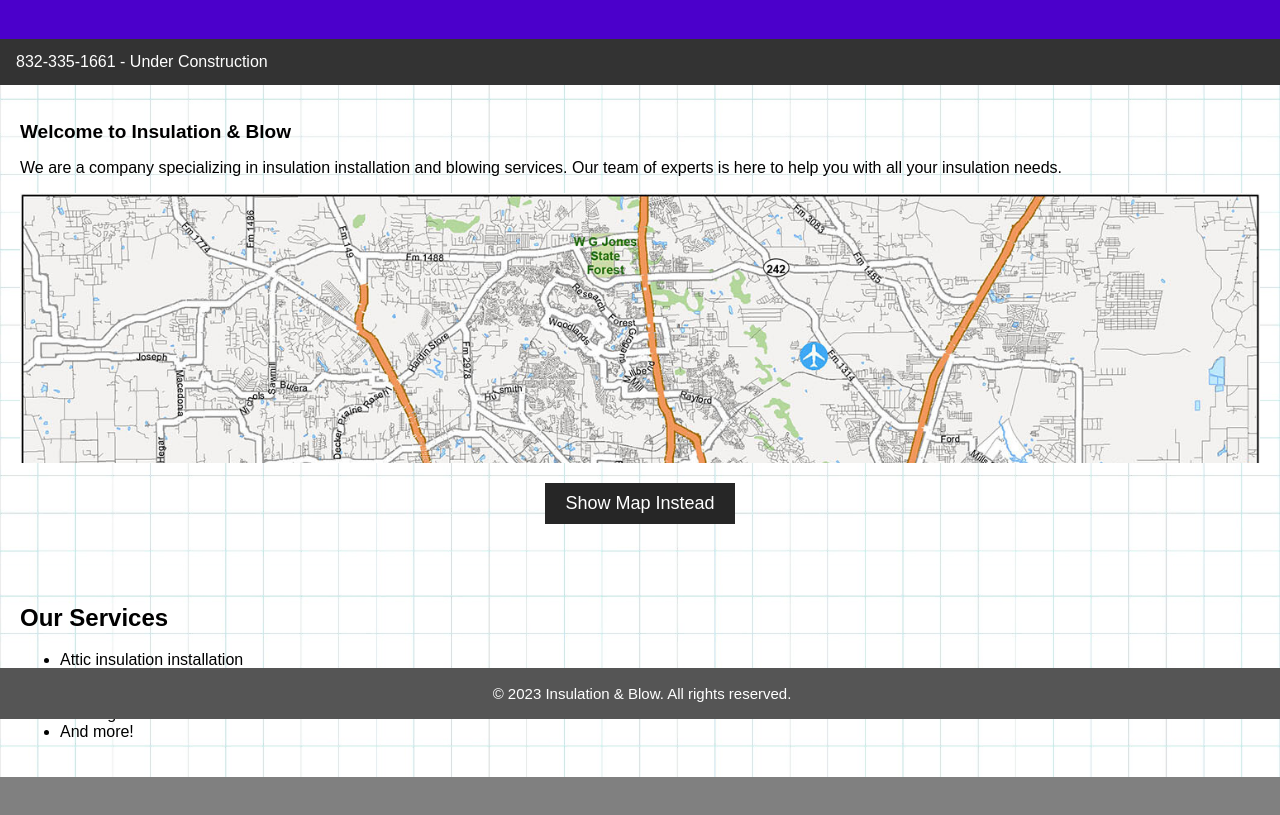
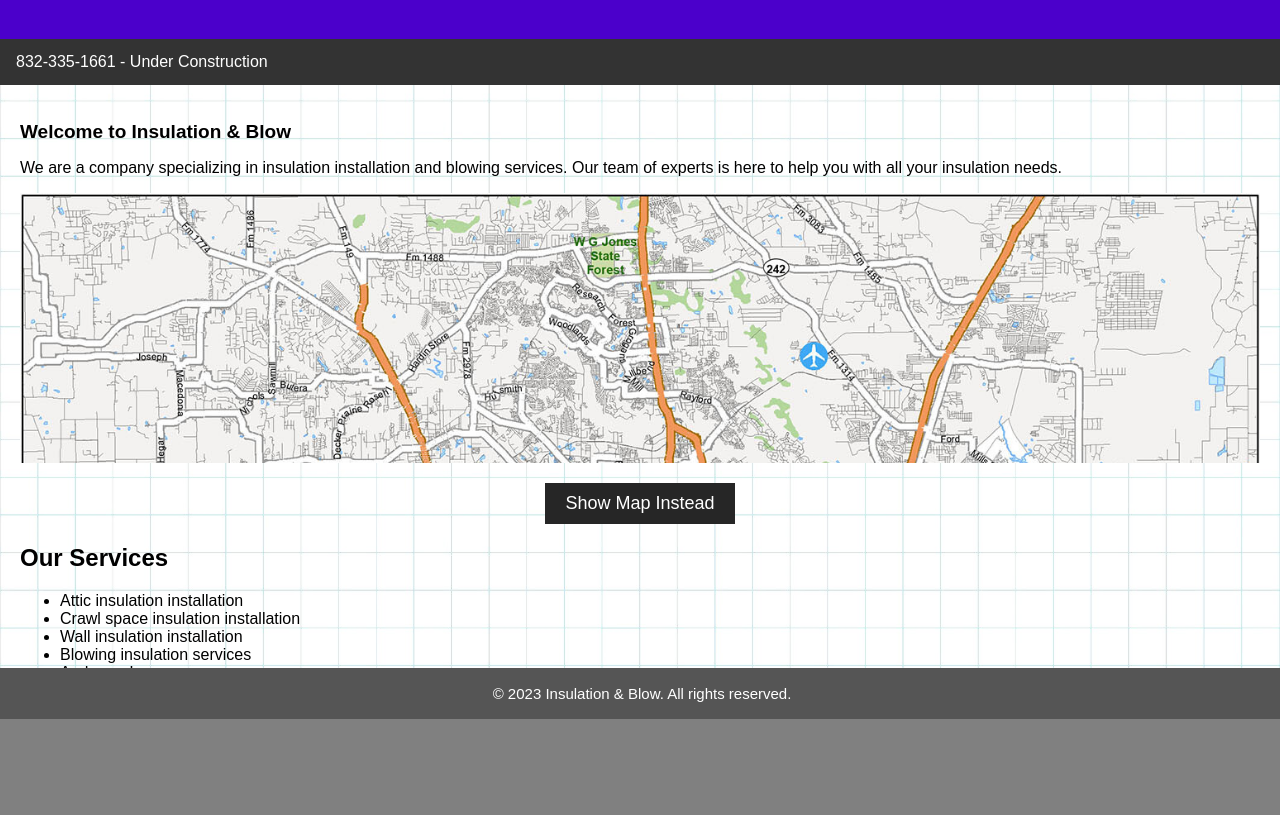
Before and after one commit to MattTeaA13/Insulationandblow, a plain HTML site: page index.html in a window 1280 px wide. Shown: the part 81-896 px from the top of the page. After the commit the page ends 859 px from the top, so only its background shows below. Drawn offline with Linux system fonts and the light colour scheme.

Commit message:
Update index.html

```diff
--- a/index.html
+++ b/index.html
@@ -14,14 +14,22 @@
 		<a>832-335-1661 - Under Construction</a>
 	</nav>
 
-	<section>
+	<section style="margin-bottom: 60px;">
 		<h2 id="home" style="font-size: 19px;">Welcome to Insulation & Blow</h2>
 		<p>We are a company specializing in insulation installation and blowing services. Our team of experts is here to help you with all your insulation needs.</p>
 		<div id="map-container">
-		  <img id="map-image" src="Map.jpg" alt="Map Image" style="border:30;">
+		  <img id="map-image" src="map.jpg" alt="Map Image" style="border:30;">
 		  <iframe id="google-map" src="https://www.google.com/maps/embed?pb=!1m18!1m12!1m3!1d443087.54862317536!2d-95.68149441579149!3d29.8174782175602!2m3!1f0!2f0!3f0!3m2!1i1024!2i768!4f13.1!3m3!1m2!1s0x8640b8b4488d8501%3A0xca0d02def365053b!2sHouston%2C%20TX!5e0!3m2!1sen!2sus!4v1680057895553!5m2!1sen!2sus" width="270" height="270" style="border:10;" allowfullscreen="" loading="lazy" referrerpolicy="no-referrer-when-downgrade"></iframe>
 		</div>
 		<button id="toggle-map-btn" onclick="toggleMap()">Show Map Instead</button>
+		<h2 id="services">Our Services</h2>
+		<ul>
+			<li>Attic insulation installation</li>
+			<li>Crawl space insulation installation</li>
+			<li>Wall insulation installation</li>
+			<li>Blowing insulation services</li>
+			<li>And more!</li>
+		</ul>
 	  </section>
 
 	  <script>
@@ -42,16 +50,6 @@
 		  }
 		}
 	  </script>
-	<section style="margin-bottom: 60px;">
-		<h2 id="services">Our Services</h2>
-		<ul>
-			<li>Attic insulation installation</li>
-			<li>Crawl space insulation installation</li>
-			<li>Wall insulation installation</li>
-			<li>Blowing insulation services</li>
-			<li>And more!</li>
-		</ul>
-	</section>
 	<footer>
 		<p>&copy; 2023 Insulation & Blow. All rights reserved.</p>
 	</footer>
```
